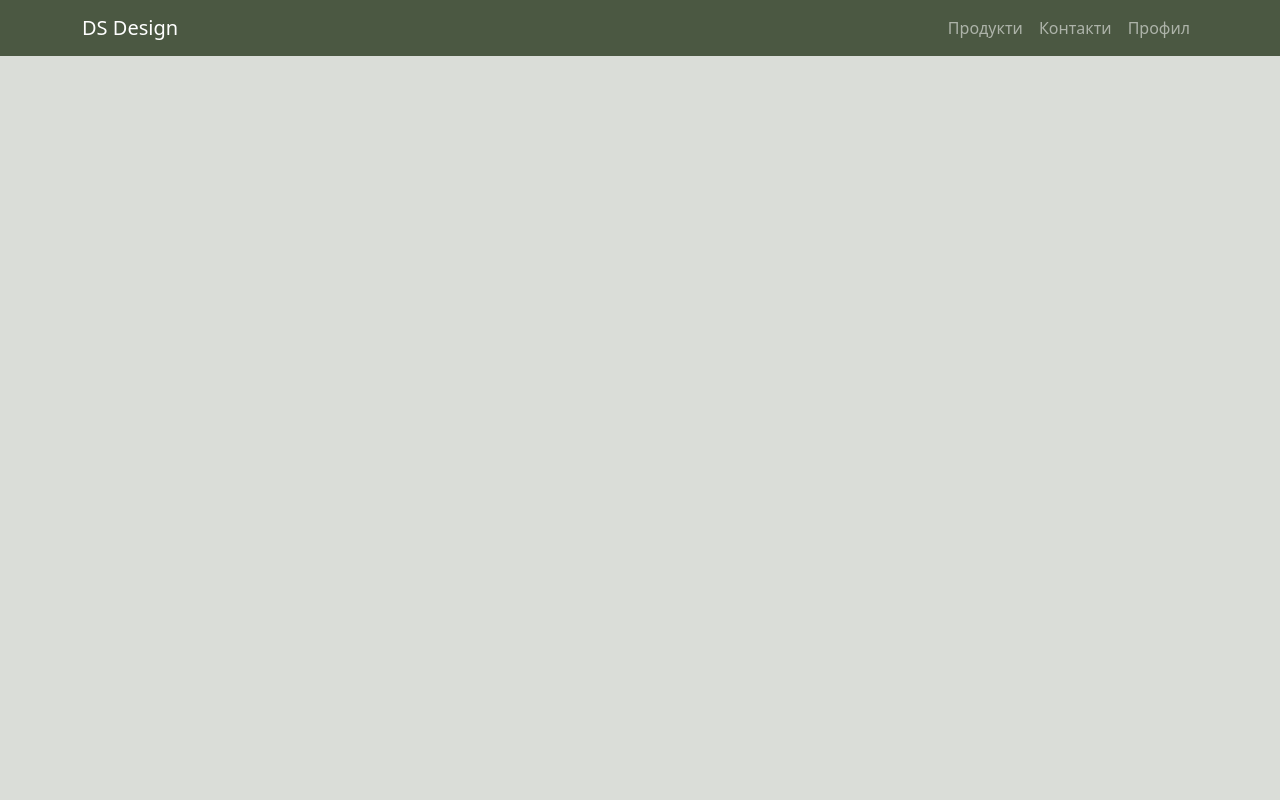
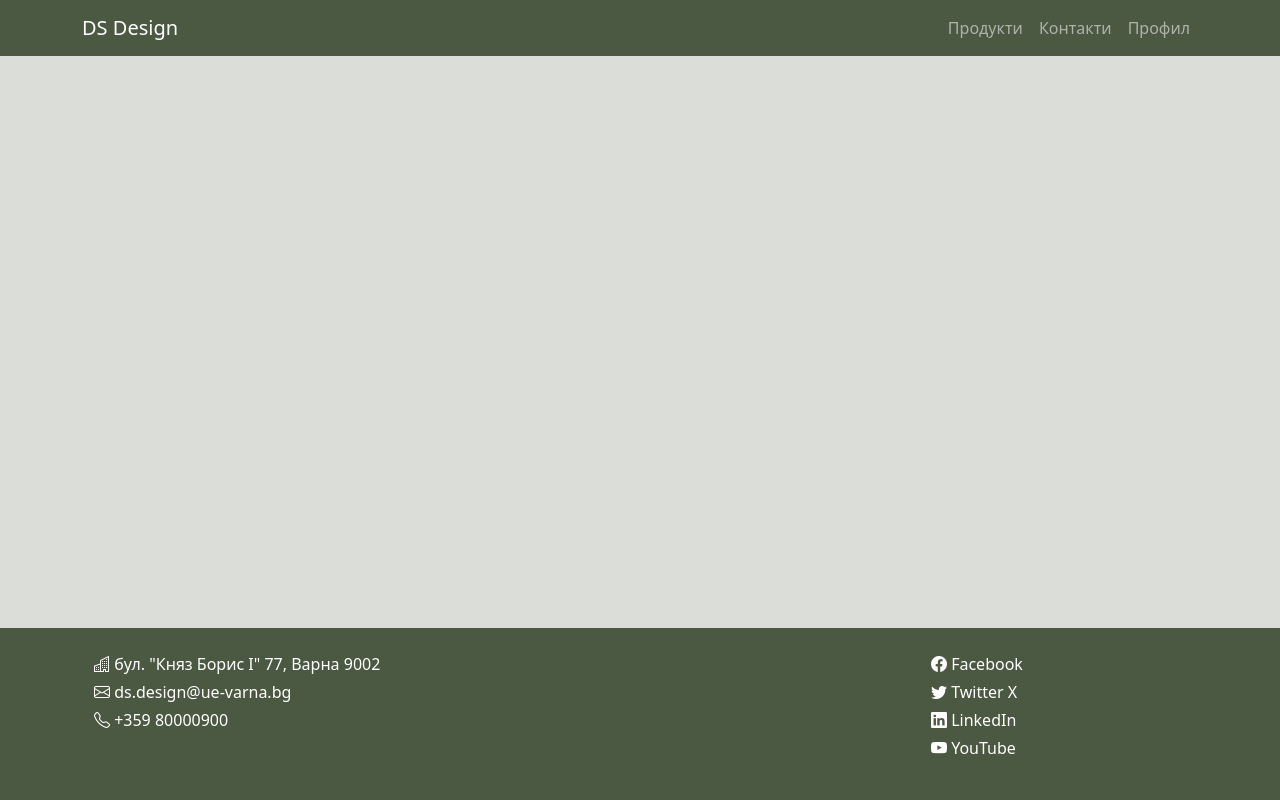
Before and after one commit to silvyraicheva/Print-Advertising-Project, a website: page pages/index.html in a window 1280 px wide. Drawn offline with nearby package versions, Linux system fonts and the light colour scheme.

Commit message:
Footer added
Added footer fixed to the bottom to the homepage

```diff
--- a/pages/index.html
+++ b/pages/index.html
@@ -55,5 +55,71 @@
             </div>
         </nav>
         <!-- NAVBAR -->
+        <!-- FOOTER -->
+        <footer
+            class="text-white text-center text-md-start bg-primary fixed-bottom"
+        >
+            <div class="footer container-md p-4">
+                <div class="row">
+                    <div class="footer-info col-md">
+                        <ul class="footer-ul list-unstyled">
+                            <li class="mb-1">
+                                <span
+                                    ><i class="bi bi-building"></i> бул. "Княз
+                                    Борис I" 77, Варна 9002</span
+                                >
+                            </li>
+                            <li class="mb-1">
+                                <span
+                                    ><i class="bi bi-envelope"></i>
+                                    ds.design@ue-varna.bg</span
+                                >
+                            </li>
+                            <li class="mb-1">
+                                <span
+                                    ><i class="bi bi-telephone"></i> +359
+                                    80000900</span
+                                >
+                            </li>
+                        </ul>
+                    </div>
+
+                    <div class="col-md-3">
+                        <ul class="sm-links list-unstyled">
+                            <li class="mb-1">
+                                <a
+                                    href="https://facebook.com"
+                                    class="text-white text-decoration-none"
+                                    ><i class="bi bi-facebook"></i> Facebook</a
+                                >
+                            </li>
+                            <li class="mb-1">
+                                <a
+                                    href="https://twitter.com/"
+                                    class="text-white text-decoration-none"
+                                    ><i class="bi bi-twitter"></i> Twitter X</a
+                                >
+                            </li>
+
+                            <li class="mb-1">
+                                <a
+                                    href="https://linkedin.com/"
+                                    class="text-white text-decoration-none"
+                                    ><i class="bi bi-linkedin"></i> LinkedIn</a
+                                >
+                            </li>
+                            <li class="mb-1">
+                                <a
+                                    href="https://youtube.com/"
+                                    class="text-white text-decoration-none"
+                                    ><i class="bi bi-youtube"></i> YouTube</a
+                                >
+                            </li>
+                        </ul>
+                    </div>
+                </div>
+            </div>
+        </footer>
+        <!-- FOOTER -->
     </body>
 </html>
```
